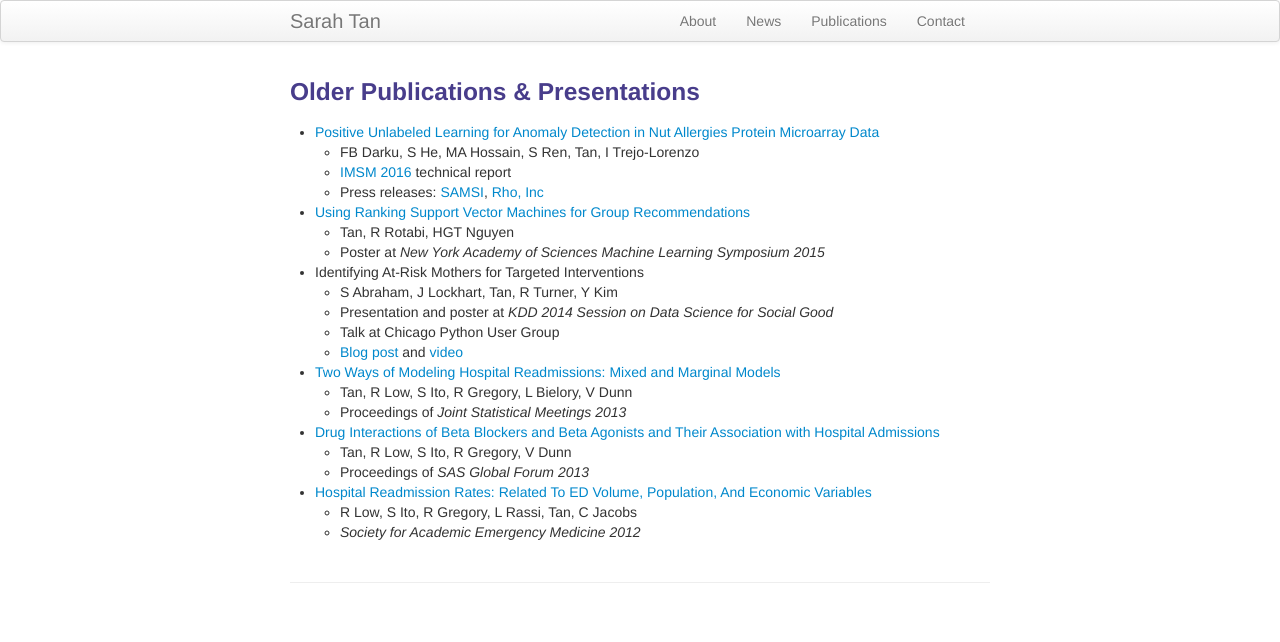
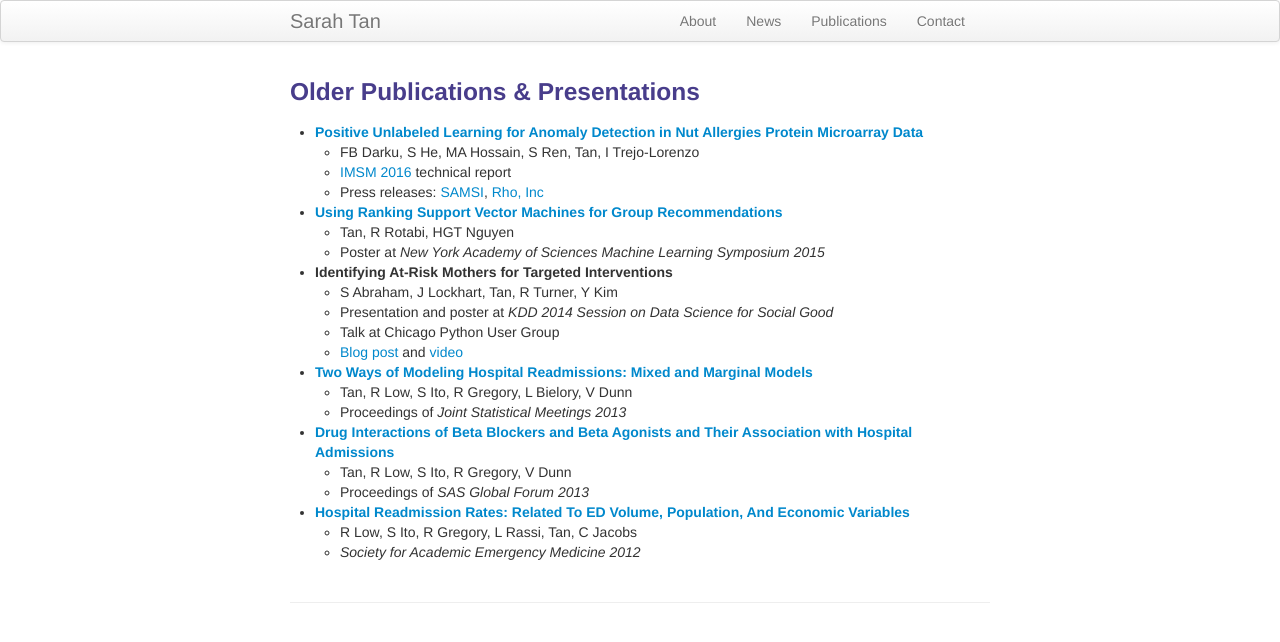
Before and after one commit to shftan/shftan.github.io, a Jekyll site: the page built from olderpublications.md, in a window 1280 px wide. Shown: the top 642 px of the page. Built offline with Jekyll 4.4.1, drawn with Linux system fonts in a browser that asks for light colours.

Commit message:
Update olderpublications.md

```diff
--- a/olderpublications.md
+++ b/olderpublications.md
@@ -7,29 +7,29 @@ keywords: Sarah Tan, Cornell, Statistics, interpretability, causal inference
 
 <div class="row-fluid"><h3>Older Publications & Presentations</h3>
 </div>
-- [Positive Unlabeled Learning for Anomaly Detection in Nut Allergies Protein Microarray Data](https://www.samsi.info/wp-content/uploads/2016/08/IMSM16_report.pdf)
+- <span style="font-weight:bold">[Positive Unlabeled Learning for Anomaly Detection in Nut Allergies Protein Microarray Data](https://www.samsi.info/wp-content/uploads/2016/08/IMSM16_report.pdf)</span>
    - FB Darku, S He, MA Hossain, S Ren, Tan, I Trejo-Lorenzo
    - [IMSM 2016](https://www.samsi.info/programs-and-activities/2016-2017-education-and-outreach-programs-and-workshops/2016-industrial-mathstat-modeling-workshop-for-graduate-students-july-17-27-2016/) technical report
    - Press releases: [SAMSI](https://www.samsi.info/imsm-2016-prepares-graduate-students-real-world-research/), [Rho, Inc](http://resources.rhoworld.com/blog/rho-participates-in-innovative-graduate-student-workshop-for-6th-consecutive-year)
 
-- [Using Ranking Support Vector Machines for Group Recommendations]({{ BASE_PATH }}/papers/nyas15.pdf)
+- <span style="font-weight:bold">[Using Ranking Support Vector Machines for Group Recommendations]({{ BASE_PATH }}/papers/nyas15.pdf)</span>
    - Tan, R Rotabi, HGT Nguyen
    - Poster at _New York Academy of Sciences Machine Learning Symposium 2015_
 
-- Identifying At-Risk Mothers for Targeted Interventions
+- <span style="font-weight:bold">Identifying At-Risk Mothers for Targeted Interventions</span>
    - S Abraham, J Lockhart, Tan, R Turner, Y Kim
    - Presentation and poster at _KDD 2014 Session on Data Science for Social Good_
    - Talk at Chicago Python User Group
    - [Blog post](https://dssg.uchicago.edu/2014/08/27/defining-the-undefinable-measuring-the-unmeasurable/) and [video](https://www.youtube.com/watch?v=AZhvzcxZFTM)
 
-- [Two Ways of Modeling Hospital Readmissions: Mixed and Marginal Models]({{ BASE_PATH }}/papers/jsm13.pdf)
+- <span style="font-weight:bold">[Two Ways of Modeling Hospital Readmissions: Mixed and Marginal Models]({{ BASE_PATH }}/papers/jsm13.pdf)</span>
    - Tan, R Low, S Ito, R Gregory, L Bielory, V Dunn
    - Proceedings of _Joint Statistical Meetings 2013_
 
-- [Drug Interactions of Beta Blockers and Beta Agonists and Their Association with Hospital Admissions](http://support.sas.com/resources/papers/proceedings13/164-2013.pdf)
+- <span style="font-weight:bold">[Drug Interactions of Beta Blockers and Beta Agonists and Their Association with Hospital Admissions](http://support.sas.com/resources/papers/proceedings13/164-2013.pdf)</span>
    - Tan, R Low, S Ito, R Gregory, V Dunn
    - Proceedings of _SAS Global Forum 2013_
 
-- [Hospital Readmission Rates: Related To ED Volume, Population, And Economic Variables]({{ BASE_PATH }}/papers/saem12.pdf)
+- <span style="font-weight:bold">[Hospital Readmission Rates: Related To ED Volume, Population, And Economic Variables]({{ BASE_PATH }}/papers/saem12.pdf)</span>
    - R Low, S Ito, R Gregory, L Rassi, Tan, C Jacobs
    - _Society for Academic Emergency Medicine 2012_
```
